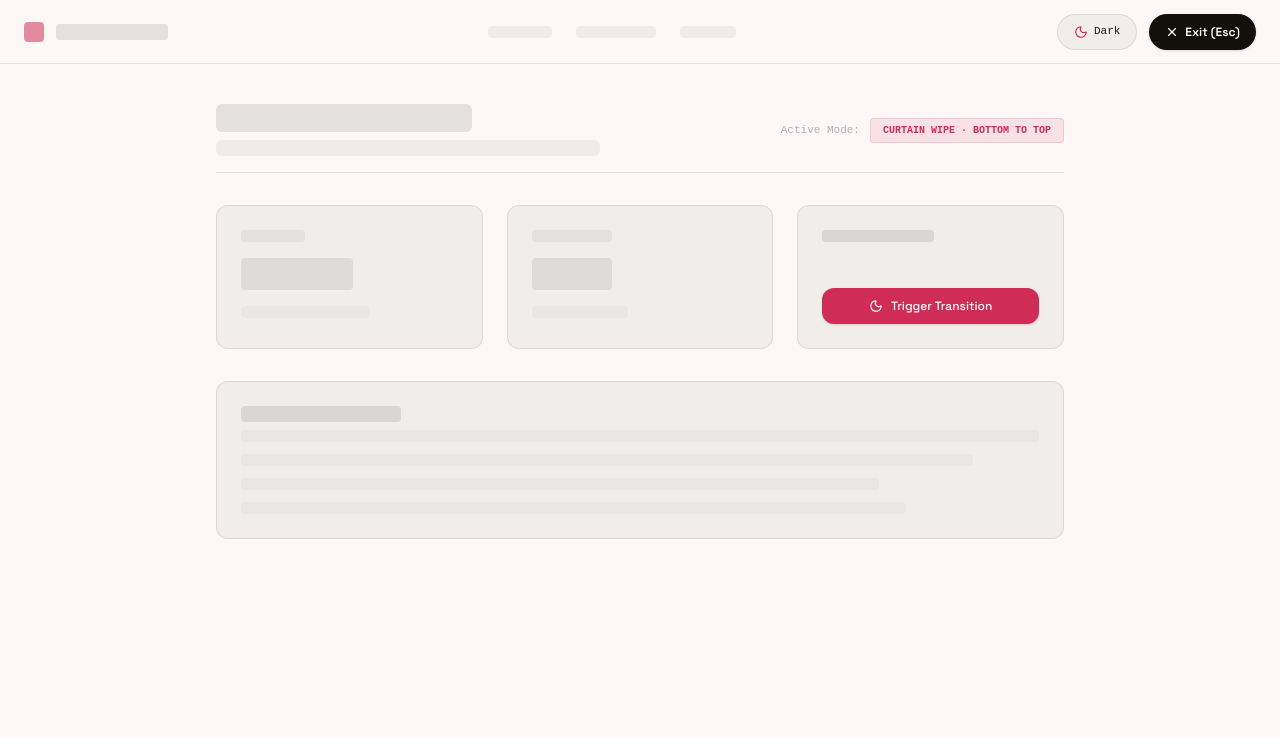
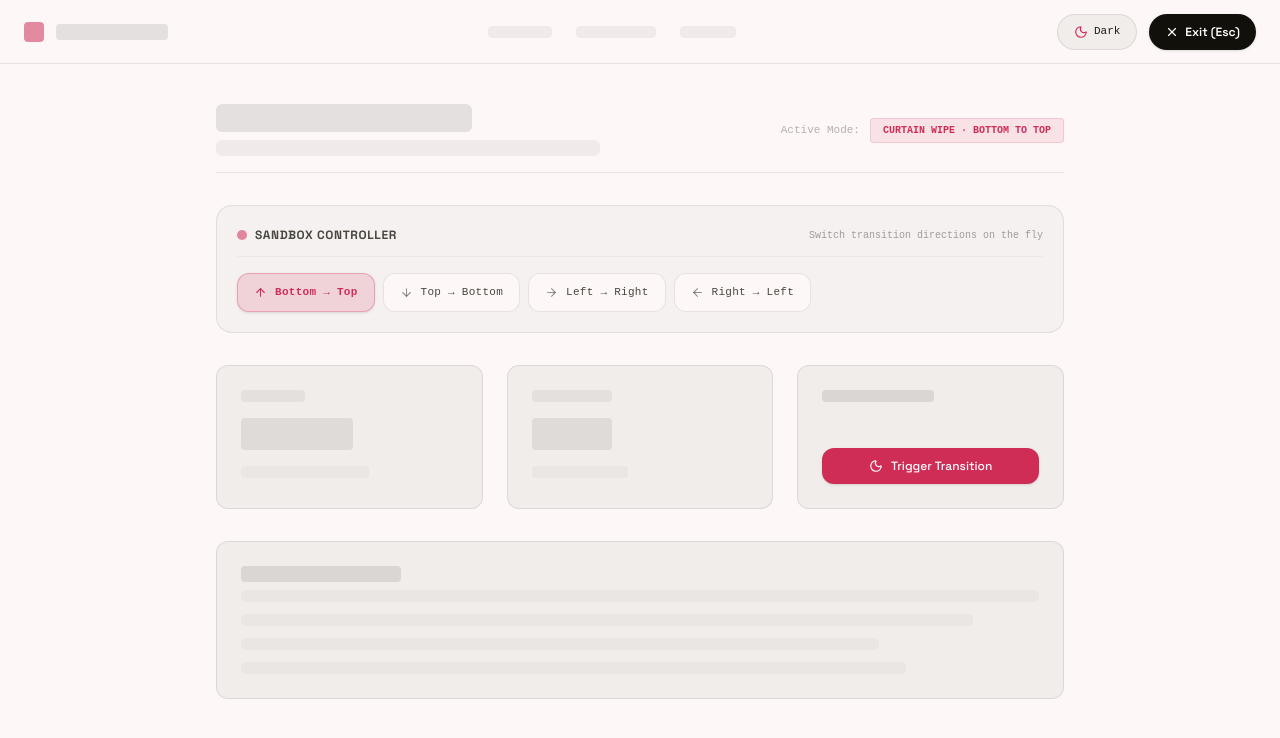
Before and after one commit to TakshPatel02/ComponentLabs, a React (Vite) app: page /experiences in a window 1280 px wide. Both pictures are taken after a click on the button 948 px from the left and 1124 px from the top of the page. Shown: the part 724-1462 px from the top of the page. Built offline with nearby package versions, Linux system fonts and the light colour scheme.

Commit message:
feat: refactor getIcon function and enhance ExperiencesPage with dynamic direction selector for transitions

```diff
--- a/src/Pages/ExperiencesPage.jsx
+++ b/src/Pages/ExperiencesPage.jsx
@@ -1,4 +1,5 @@
 import React, { useState, useEffect, useRef } from "react";
+import { flushSync } from "react-dom";
 import { Link } from "react-router-dom";
 import { motion, AnimatePresence } from "framer-motion";
 import { useTheme } from "../context/ThemeContext";
@@ -37,6 +38,23 @@ import {
   TABS,
   TRANSITIONS,
 } from "../config/transitionsData";
+
+const getIcon = (iconName) => {
+  switch (iconName) {
+    case "ArrowUp": return ArrowUp;
+    case "ArrowDown": return ArrowDown;
+    case "ArrowLeft": return ArrowLeft;
+    case "ArrowRight": return ArrowRight;
+    case "ArrowUpLeft": return ArrowUpLeft;
+    case "ArrowDownRight": return ArrowDownRight;
+    case "ArrowUpRight": return ArrowUpRight;
+    case "ArrowDownLeft": return ArrowDownLeft;
+    case "Circle": return Circle;
+    case "Grid": return Grid;
+    case "Sparkles": return Sparkles;
+    default: return Sparkles;
+  }
+};
 
 /* ═══════════════════════════════════════════════════
    SMALL COMPONENTS
@@ -126,23 +144,6 @@ const TransitionCard = ({ transition, theme, onLaunchFullscreen }) => {
   const [direction, setDirection] = useState(transition.directions[0].key);
   const [activeTab, setActiveTab] = useState("context");
   const [showCode, setShowCode] = useState(false);
-
-  const getIcon = (iconName) => {
-    switch (iconName) {
-      case "ArrowUp": return ArrowUp;
-      case "ArrowDown": return ArrowDown;
-      case "ArrowLeft": return ArrowLeft;
-      case "ArrowRight": return ArrowRight;
-      case "ArrowUpLeft": return ArrowUpLeft;
-      case "ArrowDownRight": return ArrowDownRight;
-      case "ArrowUpRight": return ArrowUpRight;
-      case "ArrowDownLeft": return ArrowDownLeft;
-      case "Circle": return Circle;
-      case "Grid": return Grid;
-      case "Sparkles": return Sparkles;
-      default: return Sparkles;
-    }
-  };
 
   const getTabCode = () => {
     if (activeTab === "context") {
@@ -428,6 +429,8 @@ const ExperiencesPage = () => {
   const [sandboxEffect, setSandboxEffect] = useState("curtain-wipe");
   const [sandboxDirection, setSandboxDirection] = useState("bottom-to-top");
 
+  const activeTransition = TRANSITIONS.find((t) => t.id === sandboxEffect);
+
   /* ── Enter / Exit fullscreen sandbox ── */
   const enterFullscreen = (effect, direction) => {
     setSandboxEffect(effect);
@@ -439,6 +442,8 @@ const ExperiencesPage = () => {
   const exitFullscreen = () => {
     setIsFullscreen(false);
     document.body.style.overflow = "";
+    const el = document.getElementById("experience-transition-override");
+    if (el) el.remove();
   };
 
   /* ── Exit fullscreen on Escape key ── */
@@ -462,7 +467,9 @@ const ExperiencesPage = () => {
   }, []);
 
   /* ── Dynamic head injection of CSS view transitions ── */
-  useEffect(() => {
+  /* ── Dynamic head injection of CSS view transitions ── */
+  /* ── Handle theme toggle with dynamic direction override ── */
+  const handleToggleTheme = () => {
     const STYLE_ID = "experience-transition-override";
     let styleEl = document.getElementById(STYLE_ID);
 
@@ -473,19 +480,14 @@ const ExperiencesPage = () => {
     }
     styleEl.textContent = getCssOverride(sandboxEffect, sandboxDirection, theme);
 
-    return () => {
+    // Trigger the global theme toggle transition
+    toggleTheme();
+
+    // Clean up temporary override after the transition completes (1.2s timeout)
+    setTimeout(() => {
       const el = document.getElementById(STYLE_ID);
       if (el) el.remove();
-    };
-  }, [sandboxEffect, sandboxDirection, theme]);
-
-  /* ── Handle theme toggle with dynamic direction override ── */
-  const handleToggleTheme = () => {
-    const styleEl = document.getElementById("experience-transition-override");
-    if (styleEl) {
-      styleEl.textContent = getCssOverride(sandboxEffect, sandboxDirection, theme);
-    }
-    toggleTheme();
+    }, 1200);
   };
 
   return (
@@ -700,6 +702,47 @@ const ExperiencesPage = () => {
                 </div>
               </div>
 
+              {/* Dynamic Direction Selector inside Sandbox */}
+              <div className="p-5 rounded-2xl bg-surface-container/60 border border-border-fallback-10 backdrop-blur-sm flex flex-col gap-4">
+                <div className="flex flex-col sm:flex-row sm:items-center justify-between gap-3 pb-3 border-b border-border-fallback-10/40">
+                  <div className="flex items-center gap-2">
+                    <div className="w-2.5 h-2.5 rounded-full bg-error-warm animate-pulse" />
+                    <h3 className="font-section-heading text-[12px] font-bold tracking-wider uppercase text-on-surface-variant">
+                      Sandbox Controller
+                    </h3>
+                  </div>
+                  <span className="text-[10px] font-mono-code text-on-surface-variant/50">
+                    Switch transition directions on the fly
+                  </span>
+                </div>
+
+                <div className="flex flex-wrap items-center gap-2">
+                  {activeTransition?.directions.map((dir) => {
+                    const IconComponent = getIcon(dir.iconName);
+                    const isActive = sandboxDirection === dir.key;
+                    return (
+                      <button
+                        key={dir.key}
+                        onClick={() => setSandboxDirection(dir.key)}
+                        className={`flex items-center gap-2 px-4 py-2.5 rounded-xl font-mono-code text-[11px] tracking-wide transition-all duration-200 cursor-pointer border ${
+                          isActive
+                            ? "bg-error-warm/15 text-error-warm border-error-warm/30 font-semibold shadow-sm"
+                            : "bg-surface hover:bg-surface-container-highest border-border-fallback-10 text-on-surface-variant hover:text-on-surface"
+                        }`}
+                      >
+                        {IconComponent && (
+                          <IconComponent
+                            size={13}
+                            className={`transition-colors ${isActive ? "text-error-warm" : "text-on-surface-variant/60"}`}
+                          />
+                        )}
+                        <span>{dir.label}</span>
+                      </button>
+                    );
+                  })}
+                </div>
+              </div>
+
               {/* 3-Card Grid */}
               <div className="grid grid-cols-1 md:grid-cols-3 gap-6">
                 {/* Ghost Card 1 */}
```
